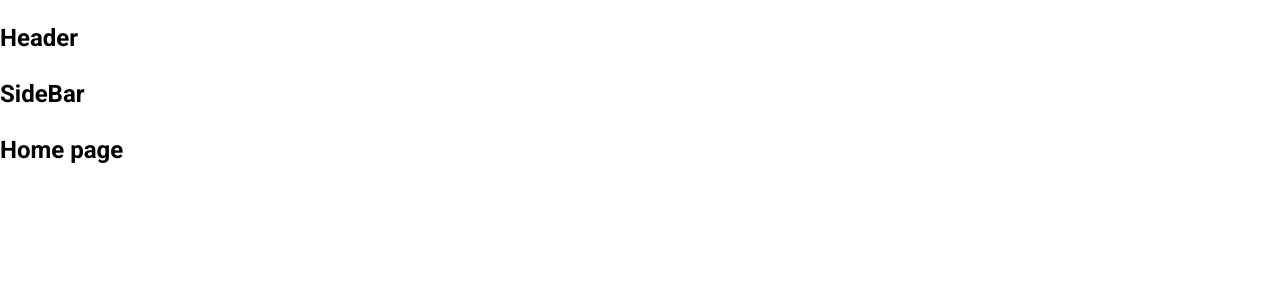
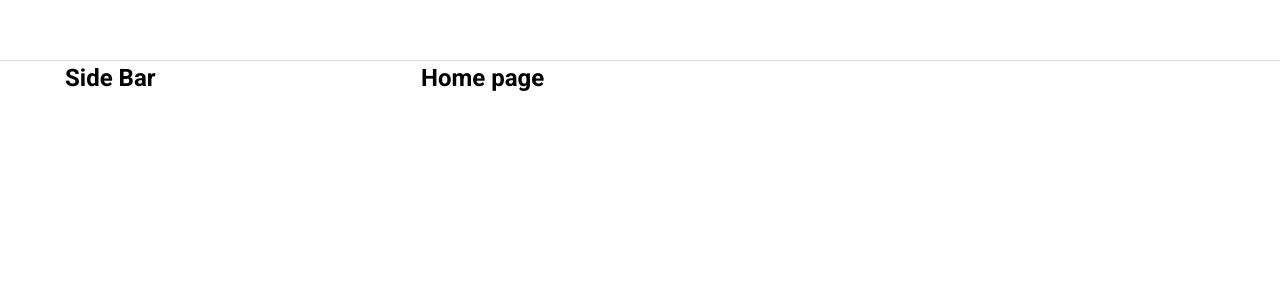
Before and after one commit to thanhbinh12dn/tiktok-ui, a React (Create React App) app: page / in a window 1280 px wide. Shown: the top 300 px of the page. Built offline with nearby package versions, Linux system fonts and the light colour scheme.

Commit message:
Dựng khung layout mặc định

```diff
--- a/package.json
+++ b/package.json
@@ -6,6 +6,7 @@
     "@testing-library/jest-dom": "^5.16.5",
     "@testing-library/react": "^13.4.0",
     "@testing-library/user-event": "^13.5.0",
+    "classnames": "^2.3.2",
     "normalize.css": "^8.0.1",
     "react": "^18.2.0",
     "react-dom": "^18.2.0",
--- a/src/components/GlobalStyles/GlobalStyles.scss
+++ b/src/components/GlobalStyles/GlobalStyles.scss
@@ -3,9 +3,14 @@
 
 :root {
     --primary: #fe2c55;
+    //Default layout
+    --default-layout-header-height: 60px;
+    --default-layout-width: 1150px;
 }
 
 * {
+    margin: 0;
+    padding: 0;
     box-sizing: border-box;
 }
 
--- /dev/null
+++ b/src/components/Layout/DefaultLayout/DefaultLayout.module.scss
@@ -0,0 +1,14 @@
+.wrapper {
+    display: flex;
+    flex-direction: column;
+    align-items: center;
+}
+
+.container {
+    width: var(--default-layout-width);
+    display: flex;
+}
+
+.content {
+    flex: 1;
+}
--- /dev/null
+++ b/src/components/Layout/DefaultLayout/SideBar/SideBar.module.scss
@@ -0,0 +1,3 @@
+.wrapper {
+    width: 356px;
+}
--- a/src/components/Layout/DefaultLayout/SideBar/index.js
+++ b/src/components/Layout/DefaultLayout/SideBar/index.js
@@ -1,5 +1,12 @@
+import classNames from 'classnames/bind'
+import styles from './SideBar.module.scss'
+
+const cx = classNames.bind(styles)
+
 function SideBar() {
-    return <h2>SideBar</h2>
+    return <aside className={cx('wrapper')}>
+        <h2>Side Bar</h2>
+    </aside>
 }
 
 export default SideBar
--- a/src/components/Layout/DefaultLayout/index.js
+++ b/src/components/Layout/DefaultLayout/index.js
@@ -1,13 +1,17 @@
+import classNames from 'classnames/bind'
+import styles from './DefaultLayout.module.scss'
 import Header from "~/components/Layout/components/Header";
 import SideBar from "./SideBar";
 
+const cx = classNames.bind(styles)
+
 function DefaultLayout({ children }) {
     return (
-        <div>
+        <div className={cx('wrapper')}>
             <Header />
-            <div className="container">
+            <div className={cx('container')}>
                 <SideBar />
-                <div className="content">{ children }</div>
+                <div className={cx('content')}>{ children }</div>
             </div>
         </div>
     )
--- /dev/null
+++ b/src/components/Layout/components/Header/Header.module.scss
@@ -0,0 +1,12 @@
+.wrapper {
+    width: 100%;
+    height: var(--default-layout-header-height, 60px);
+    box-shadow: 0px 1px 1px rgb(0 0 0 / 12%);
+    display: flex;
+    justify-content: center;
+}
+
+.inner {
+    height: 100%;
+    width: var(--default-layout-width);
+}
--- a/src/components/Layout/components/Header/index.js
+++ b/src/components/Layout/components/Header/index.js
@@ -1,5 +1,12 @@
+import classNames from 'classnames/bind'
+import styles from './Header.module.scss'
+
+const cx = classNames.bind(styles)
+
 function Header() {
-    return <h2>Header</h2>
+    return <header className={cx('wrapper')}>
+        <div className={cx('inner')}></div>
+    </header>
 }
 
-export default Header
+export default Header;
```
Also changed, not shown: 1 other file (tests, documents, lock files or other folders).
